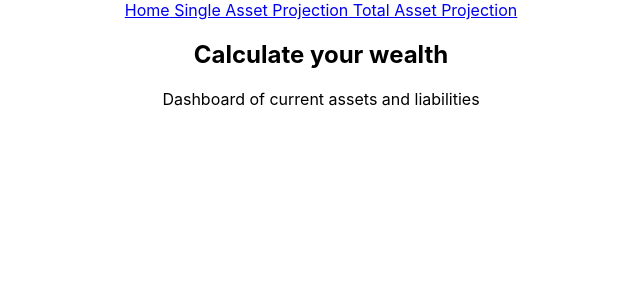
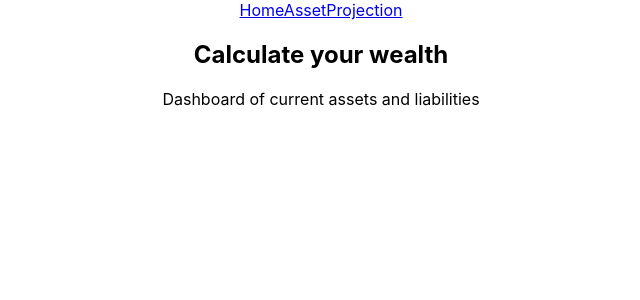
Before and after one commit to nadiah-m/wealth-tracker, a React (Create React App) app in the folder client/: page / in a window 1280 px wide. Shown: the top 300 px of the page, without its empty margins (319-959 px from the left). Built offline with nearby package versions, Linux system fonts and the light colour scheme.

Commit message:
rearranged asset projections

```diff
--- a/client/src/App.js
+++ b/client/src/App.js
@@ -2,8 +2,7 @@ import React from "react";
 import "./App.css";
 import { useState } from "react";
 import { Routes, Route, Link, Navigate } from "react-router-dom";
-import SingleAssetProjection from "./Pages/SingleAssetProjection/SingleAssetProjection";
-import TotalAssetProjection from "./Pages/TotalAssetProjection/TotalAssetProjection";
+import AssetProjection from "./Pages/AssetProjection/AssetProjection";
 import Home from "./Pages/Home/Home";
 
 function App() {
@@ -17,25 +16,21 @@ function App() {
     <div className="App">
       <nav>
         <Link to="/">Home</Link>
-        <Link to="/SingleAssetProjection"> Single Asset Projection</Link>
-        <Link to="/TotalAssetProjection"> Total Asset Projection</Link>
+        <Link to="/AssetProjection">AssetProjection</Link>
       </nav>
       <h2>Calculate your wealth</h2>
+
+
       <main>
         <Routes>
           <Route path="/" element={<Home />} />
           <Route
-            path="/SingleAssetProjection"
+            path="/AssetProjection"
             element={
-              <SingleAssetProjection addAssets={addAssets} assets={assets} />
+              <AssetProjection addAssets={addAssets} assets={assets} />
             }
           />
-          <Route
-            path="/TotalAssetProjection"
-            element={
-              <TotalAssetProjection addAssets={addAssets} assets={assets} />
-            }
-          />
+
         </Routes>
       </main>
     </div>
--- a/client/src/Pages/SingleAssetProjection/SingleAssetProjection.jsx
+++ b/client/src/Components/SingleAssetProjection.jsx
@@ -2,7 +2,7 @@ import React from "react";
 import { useState } from "react";
 import { Line } from "react-chartjs-2";
 import Chart from "chart.js/auto";
-import AssetForm from "../../Components/AssetForm";
+import AssetForm from "./AssetForm";
 
 //individual asset to add and calculate future projections
 
--- a/client/src/Pages/TotalAssetProjection/TotalAssetProjection.jsx
+++ b/client/src/Components/TotalAssetProjection.jsx
@@ -8,10 +8,6 @@ function TotalAssetProjection(props) {
   const totalArr = [];
 
   const total = props.assets.map((asset) => totalArr.push(asset.futureValues));
-
-  //[1,2,3], [2,3,4], [2,5,3,6,8]
-
-  //
 
   const newTotalArr = [];
   totalArr.forEach((arr) => {
--- /dev/null
+++ b/client/src/Pages/AssetProjection/AssetProjection.jsx
@@ -0,0 +1,19 @@
+import SingleAssetProjection from "../../Components/SingleAssetProjection";
+import TotalAssetProjection from "../../Components/TotalAssetProjection";
+
+function AssetProjection(props) {
+  return (
+    <>
+      <SingleAssetProjection
+        addAssets={props.addAssets}
+        assets={props.assets}
+      />
+      <TotalAssetProjection
+        addAssets={props.addAssets}
+        assets={props.assets}
+      />
+    </>
+  );
+}
+
+export default AssetProjection;
```
Also changed, not shown: client/src/Pages/Home/Home.jsx (+7 -1 lines).
